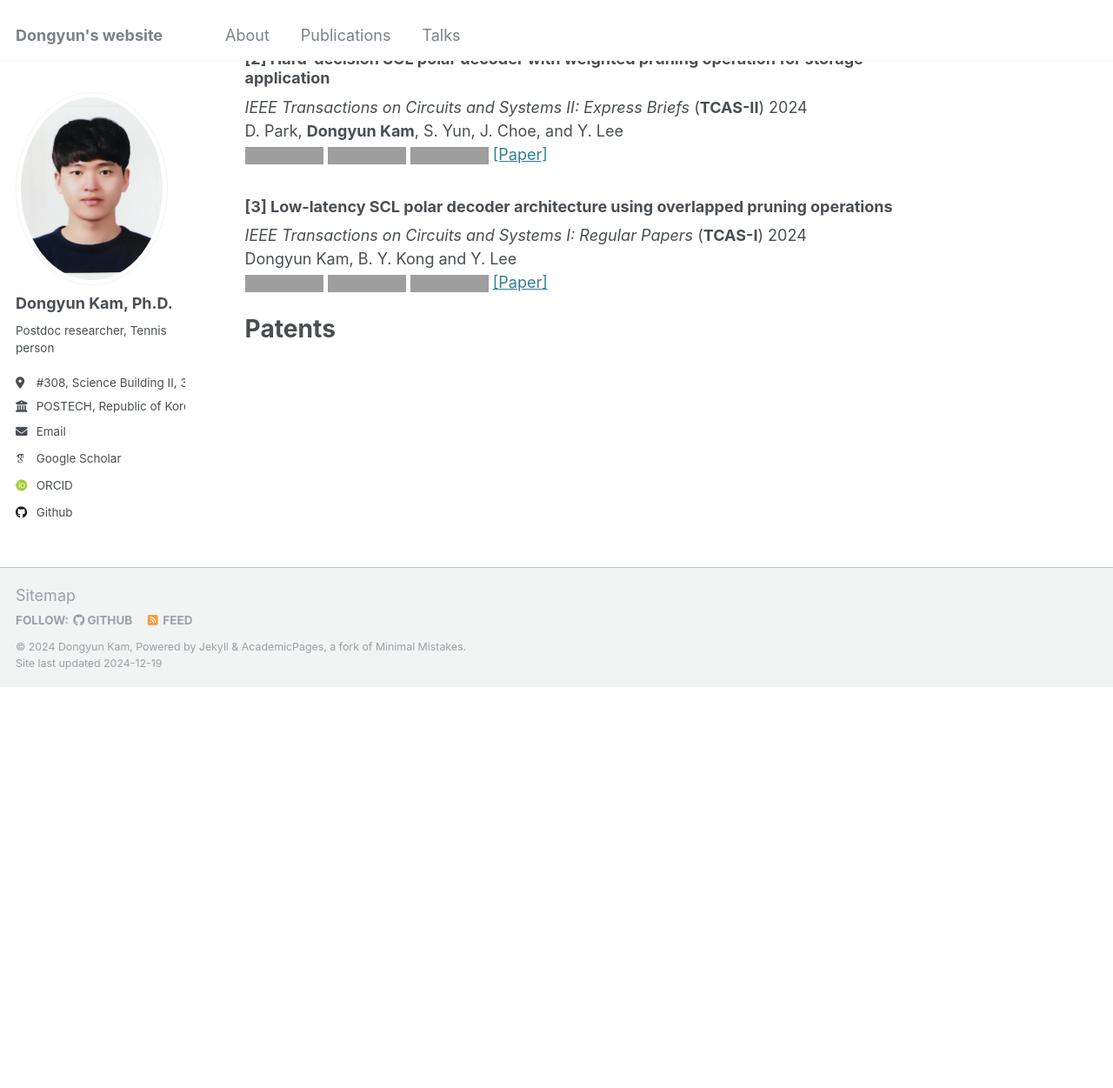
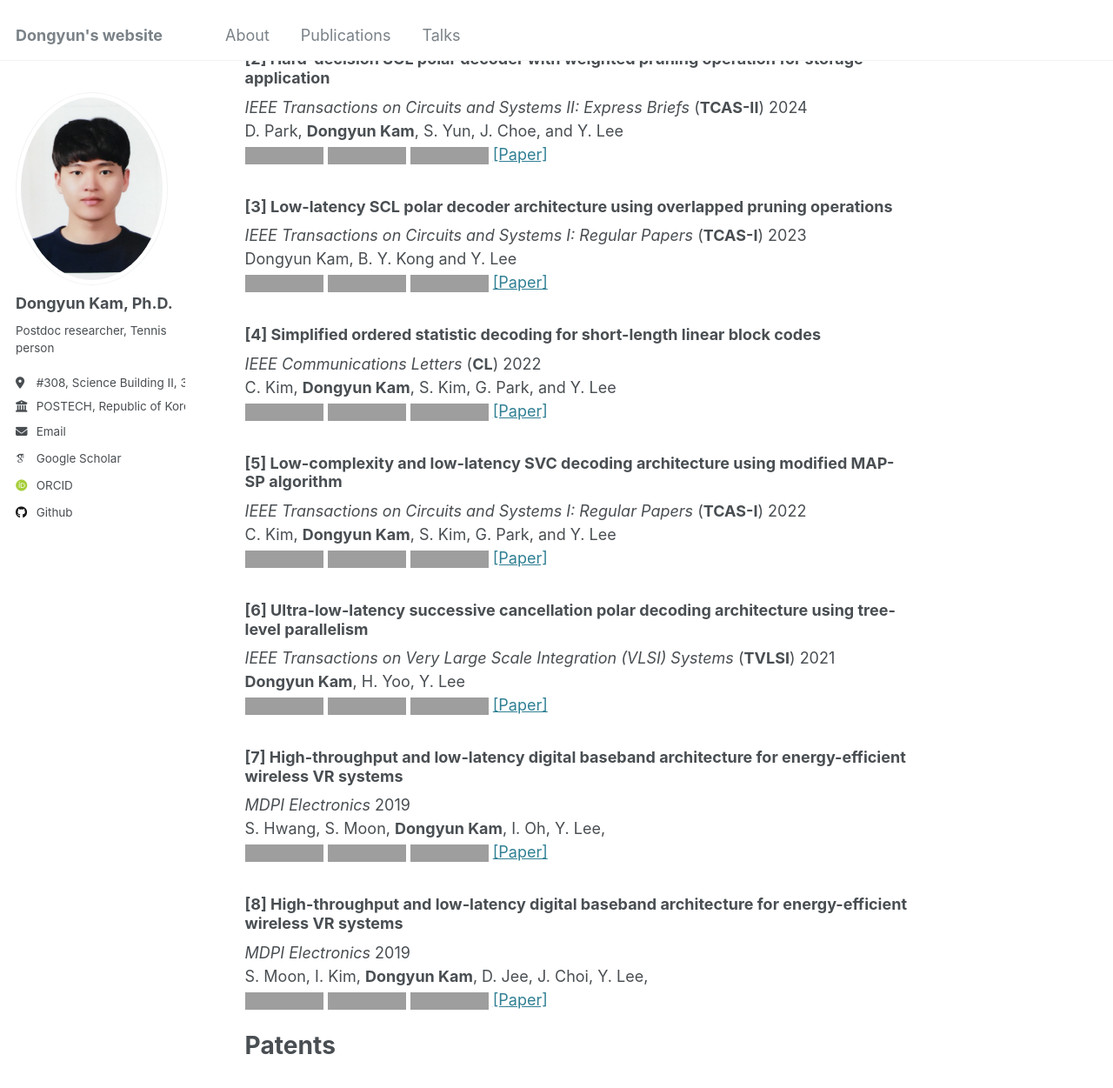
Before and after one commit to Dongyunkam/dongyunkam.github.io, a Jekyll site: the page built from _pages/publications.md, in a window 1280 px wide and 1400 px high, scrolled down 2280 px. Shown: the top 1251 px of the window at 87% size. Built offline with Jekyll 4.4.1, drawn with Linux system fonts in a browser that asks for light colours; some web fonts are replaced; before the commit the page ends 3071 px from its top, so only the background shows below that; grey boxes are pictures that could not be loaded.

Commit message:
Update publications.md

```diff
--- a/_pages/publications.md
+++ b/_pages/publications.md
@@ -80,9 +80,34 @@ D. Park, **Dongyun Kam**, S. Yun, J. Choe, and Y. Lee
 <img alt="" src="https://img.shields.io/badge/DNN-000000"/> <img alt="" src="https://img.shields.io/badge/Architecture-68BC71"/> <img alt="" src="https://img.shields.io/badge/ASIC-FF9E0F"/> [[Paper]](https://doi.org/10.1109/TCSII.2024.3378204)
 
 ### [3] Low-latency SCL polar decoder architecture using overlapped pruning operations
-_IEEE Transactions on Circuits and Systems I: Regular Papers_ (**TCAS-I**) 2024
+_IEEE Transactions on Circuits and Systems I: Regular Papers_ (**TCAS-I**) 2023
 Dongyun Kam, B. Y. Kong and Y. Lee
 <img alt="" src="https://img.shields.io/badge/DNN-000000"/> <img alt="" src="https://img.shields.io/badge/Architecture-68BC71"/> <img alt="" src="https://img.shields.io/badge/ASIC-FF9E0F"/> [[Paper]](https://doi.org/10.1109/TCSI.2022.3230589)
+
+### [4] Simplified ordered statistic decoding for short-length linear block codes
+_IEEE Communications Letters_ (**CL**) 2022
+C. Kim, **Dongyun Kam**, S. Kim, G. Park, and Y. Lee
+<img alt="" src="https://img.shields.io/badge/DNN-000000"/> <img alt="" src="https://img.shields.io/badge/Architecture-68BC71"/> <img alt="" src="https://img.shields.io/badge/ASIC-FF9E0F"/> [[Paper]](https://doi.org/10.1109/LCOMM.2022.3176646)
+
+### [5] Low-complexity and low-latency SVC decoding architecture using modified MAP-SP algorithm
+_IEEE Transactions on Circuits and Systems I: Regular Papers_ (**TCAS-I**) 2022
+C. Kim, **Dongyun Kam**, S. Kim, G. Park, and Y. Lee
+<img alt="" src="https://img.shields.io/badge/DNN-000000"/> <img alt="" src="https://img.shields.io/badge/Architecture-68BC71"/> <img alt="" src="https://img.shields.io/badge/ASIC-FF9E0F"/> [[Paper]](https://doi.org/10.1109/TCSI.2021.3136222)
+
+### [6] Ultra-low-latency successive cancellation polar decoding architecture using tree-level parallelism
+_IEEE Transactions on Very Large Scale Integration (VLSI) Systems_ (**TVLSI**) 2021
+**Dongyun Kam**, H. Yoo, Y. Lee
+<img alt="" src="https://img.shields.io/badge/DNN-000000"/> <img alt="" src="https://img.shields.io/badge/Architecture-68BC71"/> <img alt="" src="https://img.shields.io/badge/ASIC-FF9E0F"/> [[Paper]](https://doi.org/10.1109/TCSI.2021.3136222)
+
+### [7] High-throughput and low-latency digital baseband architecture for energy-efficient wireless VR systems
+_MDPI Electronics_ 2019
+S. Hwang, S. Moon, **Dongyun Kam**, I. Oh, Y. Lee,
+<img alt="" src="https://img.shields.io/badge/DNN-000000"/> <img alt="" src="https://img.shields.io/badge/Architecture-68BC71"/> <img alt="" src="https://img.shields.io/badge/ASIC-FF9E0F"/> [[Paper]](https://doi.org/10.1109/TCSI.2021.3136222)
+
+### [8] High-throughput and low-latency digital baseband architecture for energy-efficient wireless VR systems
+_MDPI Electronics_ 2019
+S. Moon, I. Kim, **Dongyun Kam**, D. Jee, J. Choi, Y. Lee,
+<img alt="" src="https://img.shields.io/badge/DNN-000000"/> <img alt="" src="https://img.shields.io/badge/Architecture-68BC71"/> <img alt="" src="https://img.shields.io/badge/ASIC-FF9E0F"/> [[Paper]](https://doi.org/10.1109/TCSI.2021.3136222)
 
 
 Patents
```
